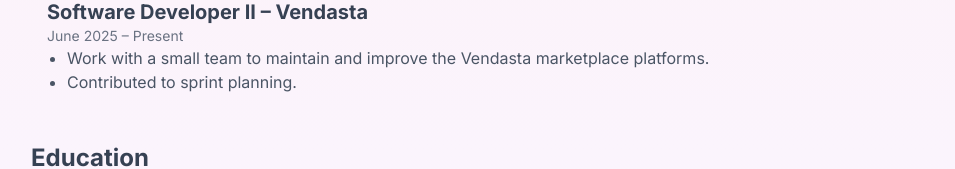
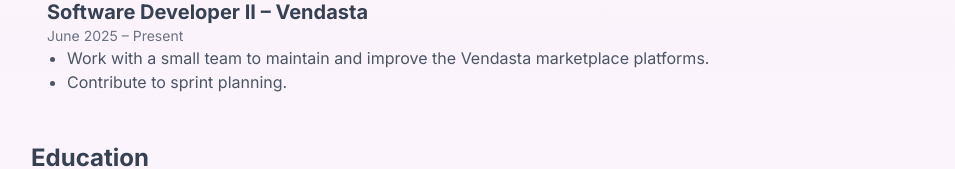
Before and after one commit to GraceBiemans/portfolio, a Next.js app: page /about in a window 1280 px wide. Shown: the part 842-1011 px from the top of the page, without its empty margins (161-1116 px from the left). Built offline with nearby package versions, Linux system fonts and the light colour scheme.

Commit message:
Use present tense for sprint planning bullet

```diff
--- a/src/app/about/page.tsx
+++ b/src/app/about/page.tsx
@@ -58,7 +58,7 @@
                 <p className="text-sm text-gray-500">June 2025 &ndash; Present</p>
                 <ul className="list-disc pl-5">
                   <li>Work with a small team to maintain and improve the Vendasta marketplace platforms.</li>
-                  <li>Contributed to sprint planning.</li>
+                  <li>Contribute to sprint planning.</li>
                 </ul>
               </div>
             </div>
```
